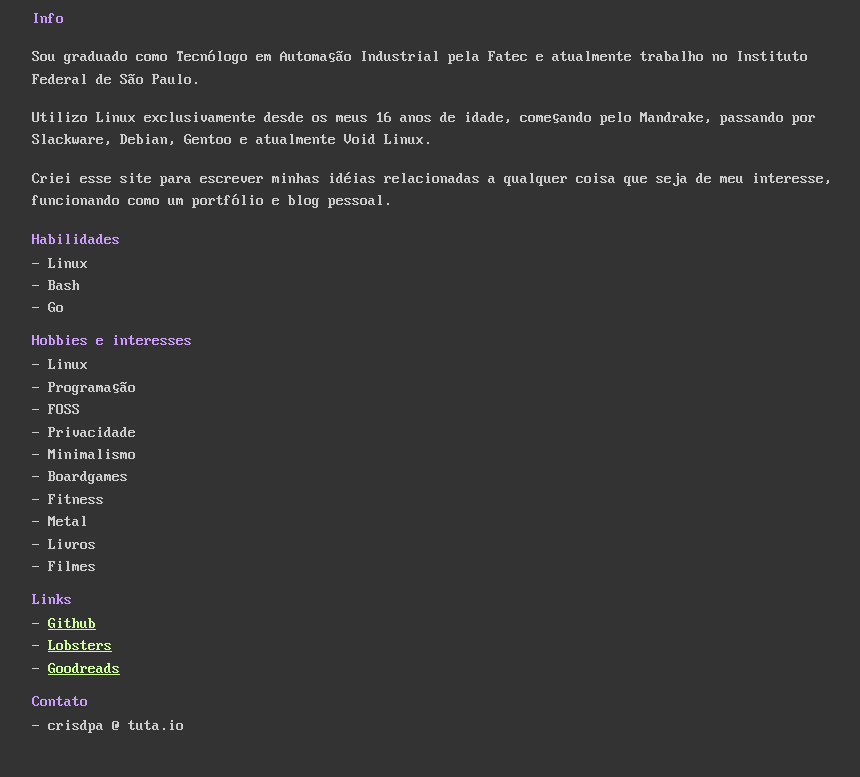
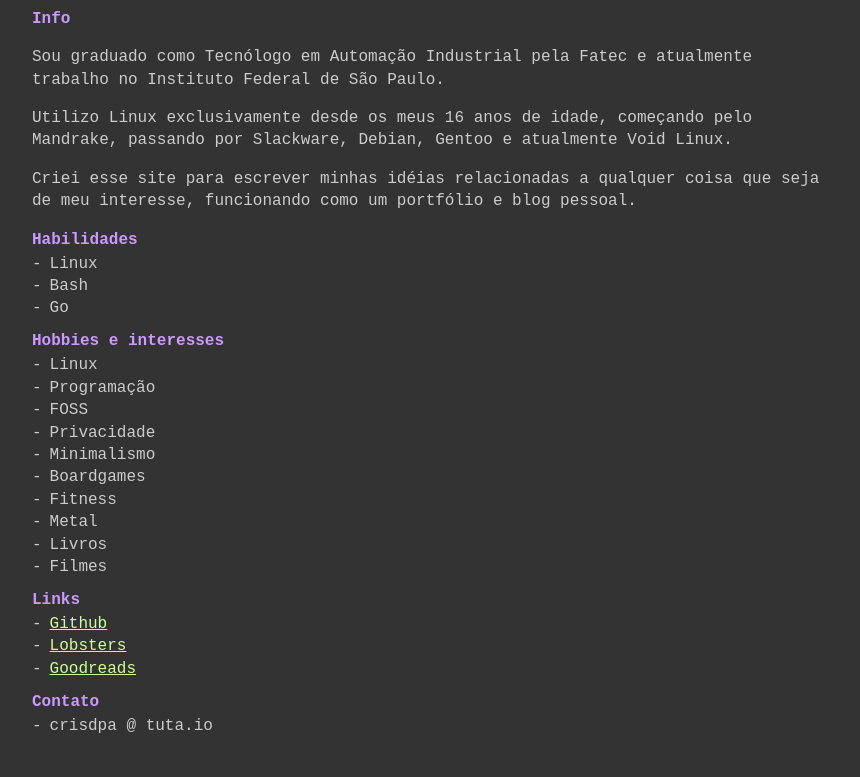
Before and after one commit to crdpa/crdpa.github.io, a plain HTML site: page index.html in a window 1280 px wide. Shown: the part 356-1133 px from the top of the page, without its empty margins (208-1068 px from the left). Drawn offline with Linux system fonts and the light colour scheme.

Commit message:
Update CSS and font

```diff
--- a/styles.css
+++ b/styles.css
@@ -2,15 +2,8 @@
     background: #cc6699;
 }
 
-@font-face {
-    font-family: IBM;
-    src: url("/PxPlus_IBM_VGA8.ttf") format('truetype');
-    font-weight: bold;
-    font-style: normal;
-}
-
 body {
-    font-family: IBM, monospace, monospace;
+    font-family: monospace, monospace;
     font-size: 16px;
     line-height: 1.4;
     margin: 40px auto;
```
Also changed, not shown: PxPlus_IBM_VGA8.ttf (deleted).
